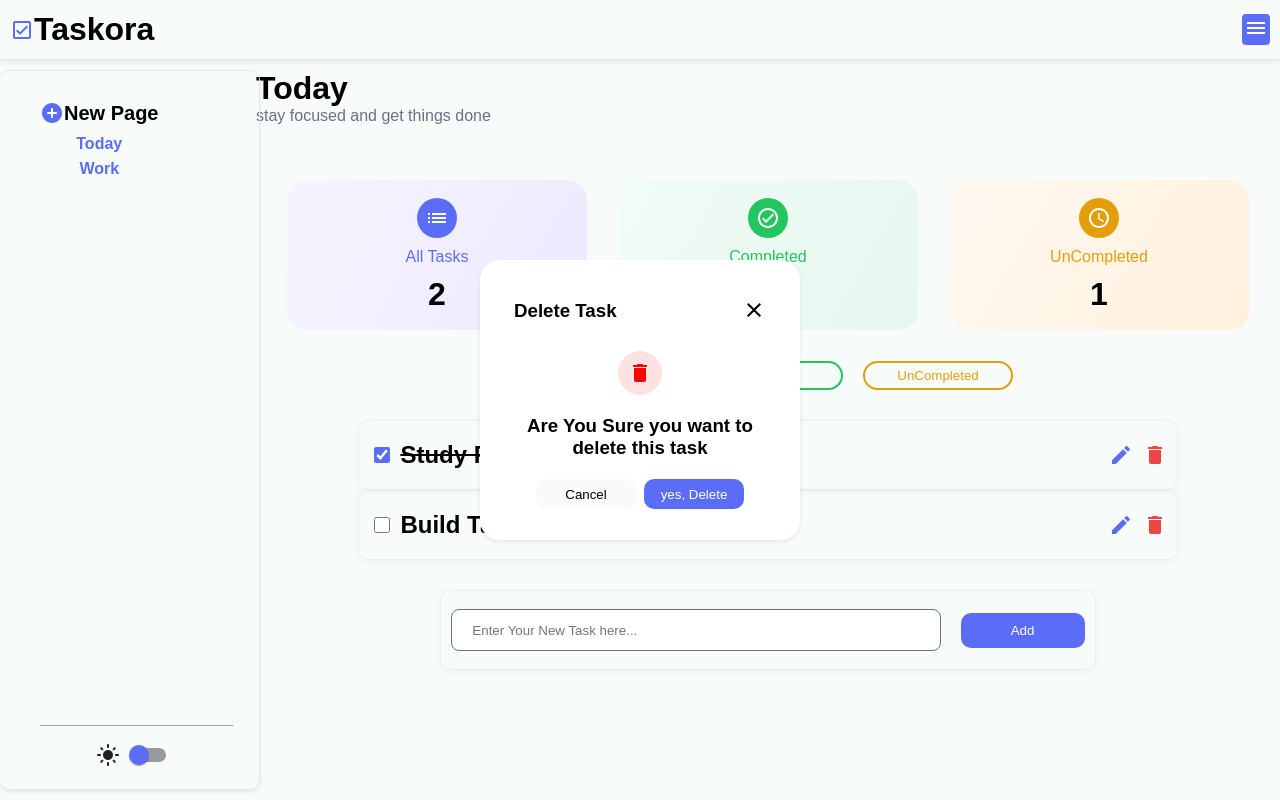
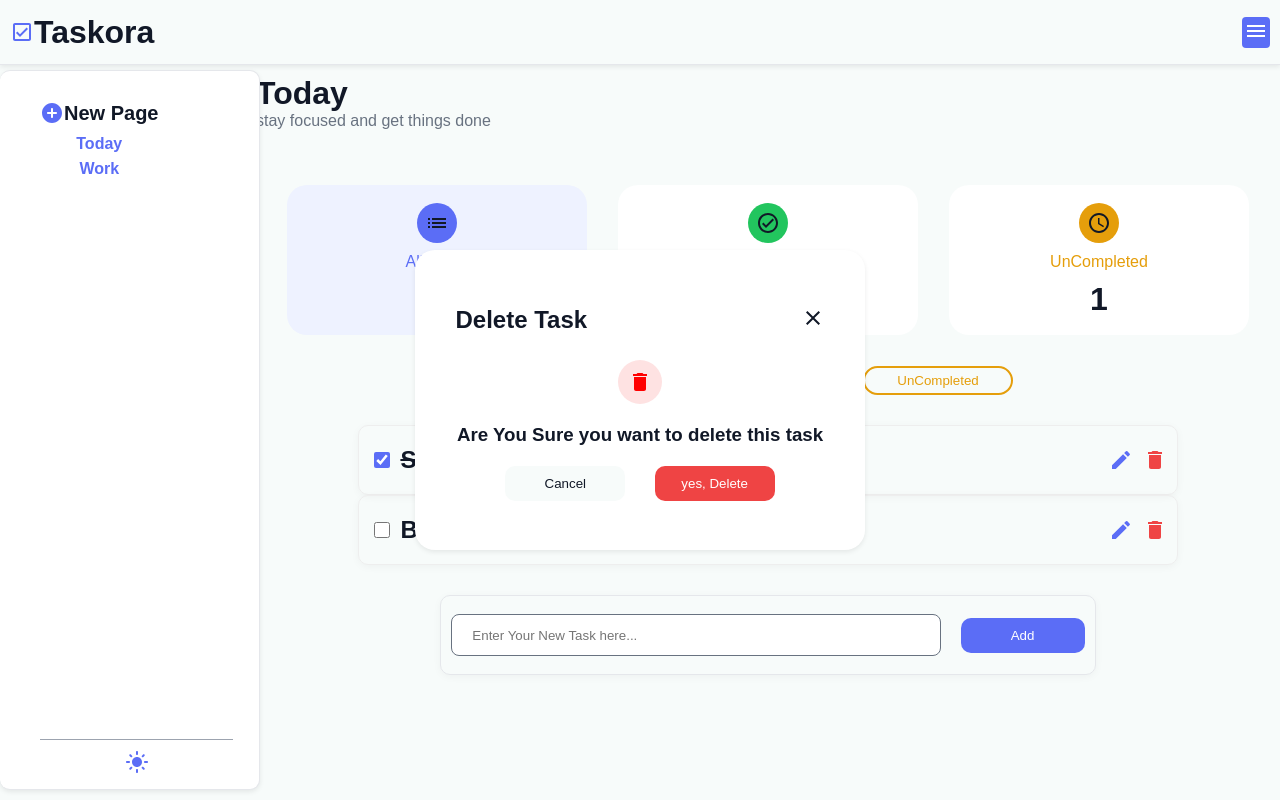
Before and after one commit to SamaMohsen11/Taskora, a React (Vite) app: page /page/1 in a window 1280 px wide. Both pictures are taken after a click on the icon 1154 px from the left and 455 px from the top of the page. Built offline with nearby package versions, Linux system fonts and the light colour scheme.

Commit message:
applying Dark Mode

```diff
--- a/src/App.css
+++ b/src/App.css
@@ -13,16 +13,25 @@
   --light-border: #E5E7EB;
 
   --success: #22C55E;
-  --warning: #F59EDB;
+  --warning: #E59E0B;
   --danger: #EF4444;
-  --warning:#E59E0B;
   --danger-hover: #DC2626;
   --primary-hover: #4A5BE0;
 
 
+  /* Current Theme - Light */
+
+  --background: var(--light-background);
+  --surface: var(--light-surface);
+
+  --text-primary: var(--light-text-primary);
+  --text-secondary: var(--light-text-secondary);
+
+  --border: var(--light-border);
 
 
-/* Dark Mode*/
+  /* Dark Mode */
+
   --dark-background: #0F1115;
   --dark-surface: #1A1F2B;
 
@@ -34,30 +43,55 @@
   --dark-border: #283038;
 }
 
-main{
+.dark {
+  --background: var(--dark-background);
+  --surface: var(--dark-surface);
+
+  --text-primary: var(--dark-text-primary);
+  --text-secondary: var(--dark-text-secondary);
+
+  --border: var(--dark-border);
+
+  --primary-light: var(--dark-primary-light);
+
+  color: var(--text-primary);
+}
+
+
+/* main{
   display: flex;
   flex-direction: column;
-/* background: red; */
   gap: 10px;
+  background: var(--background);
+  color: var(--text-primary);
+} */
+ main{
+  min-height: 100vh;
+  display: flex;
+  flex-direction: column;
+  gap: 10px;
+  background: var(--background);
+  color: var(--text-primary);
+}
 
 
+body{
+  background: var(--background);
+  color: var(--text-primary);
 }
 
-body{
-  background: var(--light-background);
-}
 
 .app{
   width: 100%;
   display: flex;
   justify-content: space-between;
+  background: var(--background);
+  color: var(--text-primary);
+}
 
 
-
-
-}
 .header {
-  height: 60px;
+  height: 65px;
   width: 100%;
   display: flex;
   justify-content: space-between;
@@ -65,18 +99,22 @@ justify-content: space-between;
   gap: 5px;
   padding-inline: 10px;
 
-  border-bottom: 1px solid var(--light-border);
+  border-bottom: 1px solid var(--border);
   box-shadow: 0 2px 5px rgba(0, 0, 0, 0.08);
+
+  background: var(--background);
+  color: var(--text-primary);
 }
+
+
 .logo{
   width: 25%;
   height: 100%;
-  /* background: red; */
   display: flex;
-  /* justify-content: center; */
   align-items: center;
-  /* background: gold; */
 }
+
+
 .toggle-btn{
   border: none;
   background: var(--primary);
@@ -89,6 +127,8 @@ justify-content: space-between;
   -o-border-radius: 4px;
   cursor: pointer;
 }
+
+
 .toggle-btn:hover{
   background: var(--primary-hover);
 }
@@ -99,6 +139,8 @@ a{
   color: var(--primary);
   cursor: pointer;
 }
+
+
 a:hover{
   color: var(--primary-hover);
 }
--- a/src/App.jsx
+++ b/src/App.jsx
@@ -10,7 +10,8 @@ import {pages} from "./Contexts/PagesContext"
 import Home from './Home';
 
 function App() {
-  const[pageName,setPageName]=useState("")
+const [darkMode, setDarkMode] = useState(false);
+  const [pageNames, setPageNames] = useState({});
     const [open, setOpen] =useState(true)
 
       const [pageData, setPageData] = useState(
@@ -49,7 +50,7 @@ function App() {
 
   return (
   <pages.Provider  value={{pageData,setPageData,addNewPage}}>
-      <main>
+    <main className={darkMode ? "dark" : ""}>
 
         <div className="header">
            <div className='logo'>
@@ -61,10 +62,10 @@ function App() {
       </div>
 
    <div className='app'>
-       <SideBar open={open} pageName={pageName} setPageName={setPageName} />
+       <SideBar open={open}   pageNames={pageNames}  darkMode={darkMode} setDarkMode={setDarkMode} />
         <Routes>
       <Route path="" element={<Home />} />
-      <Route path="/page/:pageId" element={<Page  pageName={pageName} setPageName={setPageName}/>} />
+      <Route path="/page/:pageId" element={<Page  pageNames={pageNames} setPageNames={setPageNames}/>} />
     </Routes>
    </div>
 
--- a/src/DeletePopUp.css
+++ b/src/DeletePopUp.css
@@ -1,4 +1,3 @@
-
 .popup{
 position: fixed;
 inset: 0;
@@ -12,10 +11,17 @@ z-index: 1000000;
 .popup-content h3 {
     text-align: center;
 }
-.popup-content{
-    width: 25%;
-    height: 35%;
-    background: var();
+.delete-popup-content{
+  width: 450px;
+  height: 300px;
+
+    background: var(--surface);
+    color: var(--text-primary);
+
+    padding: 20px;
+    box-sizing: border-box;
+
+
     display: flex;
     flex-direction: column;
     justify-content: center;
@@ -27,20 +33,21 @@ z-index: 1000000;
     -moz-border-radius: 20px;
     -ms-border-radius: 20px;
     -o-border-radius: 20px;
-    background: white;
     box-shadow: 0 2px 5px rgba(0, 0, 0, 0.08);
-    padding: 20px;
+    /* padding: 20px; */
 }
-.div-btns{
+.delete-btns{
     width: 80%;
-    height: 30px;
+    height: 35px;
+
     /* background: red; */
     display: flex;
     /* gap: 5px; */
     justify-content: space-evenly;
 }
-.div-btns button{
-    width: 100px;
+.delete-btns button{
+
+      width: 120px;
     height: 100%;
     border-radius: 10px;
     -webkit-border-radius: 10px;
@@ -50,30 +57,36 @@ z-index: 1000000;
     border: none;
     cursor: pointer;
 }
-.div-btns button:nth-child(1){
-    background: #F9FAFB;
+.delete-btns button:nth-child(1){
+
+     background: var(--background);
+    color: var(--text-primary);
+
+
 }
-.div-btns button:nth-child(2){
+.delete-btns button:nth-child(2){
     background: var(--danger);
     color: white;
 }
-.div-btns button:nth-child(1):hover{
-  background: #F3F4F6;;
+.delete-btns button:nth-child(1):hover{
+
+   background: var(--border);
 }
-.div-btns button:nth-child(2):hover{
+.delete-btns button:nth-child(2):hover{
     background:var(--danger-hover) ;
 }
-.popup-content div:nth-child(1){
+.delete-popup-content div:nth-child(1){
     display: flex;
     justify-content: space-between;
     align-items: center;
     width: 90%;
     height: 40px;
 }
-.popup-content div:nth-child(1) button{
+.delete-popup-content div:nth-child(1) button{
     border: none;
-background: none;
-cursor: pointer;
+    background: none;
+    cursor: pointer;
+    color: var(--text-primary);
 }
 .delete-icon{
     background:#FEE2E2;
--- a/src/DeletePopUp.jsx
+++ b/src/DeletePopUp.jsx
@@ -12,11 +12,11 @@ setOpen(false)
 return (
     <>
     <div className="popup">
-        <div className="popup-content">
-            <div ><h3>Delete Task</h3> <button onClick={handlecancel}><ClearIcon /></button> </div>
+        <div className="delete-popup-content">
+            <div ><h2>Delete Task</h2> <button onClick={handlecancel}><ClearIcon /></button> </div>
        <div className="delete-icon"><DeleteIcon style={{color:"red"}} /></div>
        <h3>Are You Sure you want to delete this task</h3>
-       <div className="div-btns">
+       <div className="delete-btns">
         <button onClick={handlecancel}>Cancel</button>
         <button onClick={handeledelete} >yes, Delete</button>
        </div>
--- a/src/Page.css
+++ b/src/Page.css
@@ -1,10 +1,9 @@
 .content{
     width: 80%;
+    height: 100%;
     display: flex;
     flex-direction: column;
     gap: 30px;
-    /* background: red; */
-
 }
 .content .header-page{
     display: flex;
@@ -12,11 +11,9 @@
     align-items: flex-start;
     width: 250px;
     height: 60px;
-    /* background:gray; */
-
 }
 .header-page p{
-    color: var(--light-text-secondary);
+    color: var(--text-secondary);
 }
 .content .cards{
     display: flex;
@@ -24,20 +21,14 @@
     align-items: center;
     width: 100%;
     height: 150px;
-    /* background: gold; */
-    /* gap: 10px; */
     margin-top: 20px;
     cursor: pointer;
 }
 .cards >div{
     width: 300px;
     height: 100%;
-    background: red;
+    background: var(--surface);
     border-radius: 20px;
-    -webkit-border-radius: 20px;
-    -moz-border-radius: 20px;
-    -ms-border-radius: 20px;
-    -o-border-radius: 20px;
     display: flex;
     flex-direction: column;
     justify-content: center;
@@ -46,24 +37,18 @@
     transition: all 0.3s ease;
 }
 .icon{
-    background: green;
+    background: var(--surface);
     width: 30px;
     padding: 8px 20px;
     display: flex;
     justify-content: center;
     align-items: center;
     border-radius: 20px;
-    -webkit-border-radius: 20px;
-    -moz-border-radius: 20px;
-    -ms-border-radius: 20px;
-    -o-border-radius: 20px;
-    color: white;
+    color: var(--text-primary);
 }
 .icon.list{
     background: var(--primary);
-
 }
-
 .icon.check{
     background: var(--success);
 }
@@ -74,72 +59,52 @@ background: var(--warning);
 .cards > div:nth-child(1) p {
     color: var(--primary);
 }
-
 .cards > div:nth-child(2) p {
     color: var(--success);
 }
-
 .cards > div:nth-child(3) p {
     color: var(--warning);
 }
 
 .cards > div:nth-child(1){
-      background: linear-gradient(120deg, #F7F4FF, #EDE9FF);
+    background: var(--primary-light);
 }
 .cards > div:nth-child(2){
-
-       background: linear-gradient(120deg, #F1FCF7, #E5F7EE);
+    background: var(--surface);
 }
 .cards > div:nth-child(3){
-
-  background: linear-gradient(120deg, #FFF9F0, #FFF0DD);
+    background: var(--surface);
 }
-
 .cards > div:nth-child(1):hover {
-  background: linear-gradient(120deg, #F0EBFF, #E1D9FF);
+    background: var(--primary-light);
     transform: translateY(-5px);
     box-shadow: 0 8px 20px rgba(108, 76, 227, 0.15);
 }
-
-
 .cards > div:nth-child(2):hover {
-  background: linear-gradient(120deg, #E5FAF0, #D4F1E3);
+    background: var(--surface);
     transform: translateY(-5px);
     box-shadow: 0 8px 20px rgba(32, 185, 120, 0.15);
 }
-
 .cards > div:nth-child(3):hover {
-  background: linear-gradient(120deg, #FFF4E4, #FDE7CA);
+    background: var(--surface);
     transform: translateY(-5px);
     box-shadow: 0 8px 20px rgba(245, 166, 35, 0.15);
 }
 .btns{
-    /* background: red; */
     display: flex;
     justify-content: center;
     align-items: center;
-    /* margin-top:50px ; */
     height: 30px;
     gap: 20px;
 }
 .btns button{
     width: 150px;
-    /*padding:;
-    verticalhorizontal*/
     padding:5px 5px;
-    border-radius:15px ;
-    -webkit-border-radius:15px ;
-    -moz-border-radius:15px ;
-    -ms-border-radius:15px ;
-    -o-border-radius:15px ;
+    border-radius:15px;
     border: none;
-    background: var(--light-background);
+    background: var(--background);
     cursor: pointer;
     transition: 0.4s all ease;
-    -webkit-transition: 0.4s all ease;
-    -moz-transition: 0.4s all ease;
-    -ms-transition: 0.4s all ease;
-    -o-transition: 0.4s all ease;
 }
 .btns button:nth-child(1){
     border: 2px solid var(--primary);
@@ -152,14 +117,9 @@ color: var(--warning);
 .btns button:nth-child(3){
     border: 2px solid var(--warning);
     color: var(--warning);
-
 }
 .btns button:hover{
     transform: translateY(-5px);
-    -webkit-transform: translateY(-5px);
-    -moz-transform: translateY(-5px);
-    -ms-transform: translateY(-5px);
-    -o-transform: translateY(-5px);
     color: white;
 }
 .btns button:nth-child(1):hover{
@@ -171,24 +131,22 @@ color: var(--warning);
 .btns button:nth-child(3):hover{
     background: var(--warning);
 }
+
 .add-task{
    height: 80px;
-   /* background: red; */
    width: 80%;
    margin: auto;
    display: flex;
    justify-content: center;
    align-items: center;
-
 }
 .add-task div{
     width: 80%;
     height: 100%;
-    /* background: blue; */
     display: flex;
     align-items: center;
     justify-content: center;
-    border: 1px solid #eee;
+    border: 1px solid var(--border);
     padding: 20px 10px;
     border-radius: 10px;
     box-shadow: 0 2px 8px rgba(0, 0, 0, 0.04);
@@ -197,23 +155,16 @@ color: var(--warning);
 .add-task div input{
     width: 600px;
     height: 100%;
-    /* background: #eee; */
-    border: 1px solid  var(--light-text-secondary);
+    border: 1px solid var(--text-secondary);
+    background: var(--surface);
+    color: var(--text-primary);
     padding: 20px;
     border-radius: 8px;
-    -webkit-border-radius: 8px;
-    -moz-border-radius: 8px;
-    -ms-border-radius: 8px;
-    -o-border-radius: 8px;
 }
 .add-task div button{
     width: 150px;
     padding: 10px;
     border-radius: 10px;
-    -webkit-border-radius: 10px;
-    -moz-border-radius: 10px;
-    -ms-border-radius: 10px;
-    -o-border-radius: 10px;
     border: none;
     background: var(--primary);
     color: white;
@@ -223,27 +174,26 @@ color: var(--warning);
     background: var(--primary-hover);
 }
 
-input:focus {
-    border-color: #374151;
+#pagename:focus {
+    border-color: var(--border);
     outline: none;
 }
 
 .pageinput{
     border: none;
-    background: #F7FBFA;
+    background: transparent;
     height: 40px;
-   /* background: red; */
     font-size: 30px;
-    color: black;
+    color: var(--text-primary);
     font-weight: bold;
-
 }
 .pageinput::placeholder {
   font-size: 30px;
-  color: black;
+
+    color: var(--text-primary);
+
   font-weight: bold;
 }
-
 
 .empty {
   min-height: 320px;
@@ -255,53 +205,42 @@ input:focus {
   padding: 30px 20px;
   box-sizing: border-box;
 }
-
 .empty-icon {
   width: 70px;
   height: 70px;
   border-radius: 50%;
   background: var(--primary-light);
-
   display: flex;
   align-items: center;
   justify-content: center;
-
   margin-bottom: 14px;
 }
-
 .empty-icon svg {
   font-size: 38px;
   color: var(--primary);
 }
-
 .empty h4 {
   margin: 0 0 6px;
   font-size: 17px;
   font-weight: 700;
-  color: var(--light-text-primary);
+  color: var(--text-primary);
 }
-
 .empty p {
   margin: 0 0 18px;
   font-size: 13px;
-  color: var(--light-text-secondary);
+  color: var(--text-secondary);
 }
-
 .empty-btn {
   border: none;
   background: var(--primary);
   color: white;
-
   padding: 10px 20px;
   border-radius: 7px;
-
   font-size: 13px;
   font-weight: 600;
-
   cursor: pointer;
   transition: 0.2s;
 }
-
 .empty-btn:hover {
   opacity: 0.9;
   transform: translateY(-1px);
--- a/src/Page.jsx
+++ b/src/Page.jsx
@@ -3,14 +3,16 @@ import CheckCircleOutlinedIcon from "@mui/icons-material/CheckCircleOutlined";
 import ListIcon from "@mui/icons-material/List";
 import AccessTimeIcon from "@mui/icons-material/AccessTime";
 import { pages } from "./Contexts/PagesContext";
-import { useContext,useState ,useRef } from "react";
+import { useContext,useState ,useRef  } from "react";
 import { useParams} from "react-router-dom";
 import "./Page.css"
 import TaskList from "./TaskList"
-export default function Page({pageName,setPageName}) {
+
+export default function Page({pageNames,setPageNames}) {
   const [filter, setFilter] = useState("all");
   const [task,setTask]=useState("")
   const { pageId } = useParams();
+  const pageName = pageNames[pageId] || "";
   const taskInputRef = useRef(null);
     const { pageData,setPageData } = useContext(pages);
   const currentPage = pageData.find(
@@ -62,7 +64,6 @@ function addtask() {
 
   setTask("");
 }
-
 function updatePageName(value) {
   if (!value.trim()) return;
 
@@ -73,7 +74,11 @@ function updatePageName(value) {
         : page
     )
   );
-  setPageName("")
+
+  setPageNames(prev => ({
+    ...prev,
+    [pageId]: ""
+  }));
 }
 
 function emptyState() {
@@ -87,7 +92,7 @@ function emptyState() {
         <h4>No Tasks Yet</h4>
         <p>Add a task to get started</p>
 
-        <button className="empty-btn" onClick={()=>{taskInputRef.current.focus();addtask()}}>+ Add Task</button>
+        <button className="empty-btn" onClick={()=>{task.trim()!==""?addtask():taskInputRef.current.focus();}}>+ Add Task</button>
       </div>
     );
   }
@@ -122,8 +127,24 @@ function emptyState() {
     <>
       <div className="content">
         <div className="header-page">
-         {!currentPage?.title?  <input key={pageId} value={pageName} onChange={(e)=>setPageName(e.target.value)} className="pageinput"placeholder="New Page"  onKeyDown={(e)=>{if(e.key==="Enter"){ updatePageName(e.target.value);
-}}}/>: <h1>{currentPage.title}</h1>}
+         {!currentPage?.title?  <input
+  key={pageId}
+  id="pagename"
+  value={pageName}
+  onChange={(e) =>
+    setPageNames(prev => ({
+      ...prev,
+      [pageId]: e.target.value
+    }))
+  }
+  className="pageinput"
+  placeholder="New Page"
+  onKeyDown={(e) => {
+    if (e.key === "Enter") {
+      updatePageName(e.target.value);
+    }
+  }}
+/>: <h1>{currentPage.title}</h1>}
           <p>stay focused and get things done</p>
         </div>
 
--- a/src/SideBar.css
+++ b/src/SideBar.css
@@ -31,7 +31,10 @@ margin-left: 20px;
     /* background: blue; */
     width: 100%;
 
-
+    color: var(--text-primary);
+}
+.new-page-btn h2{
+  color: var(--text-primary);
 }
 h4{
     display: flex;
@@ -92,3 +95,8 @@ margin-top: 10px;
 .addicon:hover{
   color: var(--primary-hover);
 }
+
+.dark,.light{
+  color: var(--primary);
+  cursor: pointer;
+}
--- a/src/SideBar.jsx
+++ b/src/SideBar.jsx
@@ -10,16 +10,14 @@ import {pages} from "./Contexts/PagesContext"
 import { useContext } from "react";
 import { Link,useNavigate,useLocation } from "react-router-dom";
 
-export default function SideBar({open,pageName,setPageName}) {
+
+  export default function SideBar({open,pageNames ,darkMode,setDarkMode}) {
   const location = useLocation();
 const currentPageId = Number(location.pathname.split("/").pop());
 
  const navigate= useNavigate()
  const handleNewPage = () => {
    const newPage = addNewPage();
-    setPageName("");
-
-
  navigate(`/page/${newPage.id}`);
 };
 
@@ -34,9 +32,9 @@ const currentPageId = Number(location.pathname.split("/").pop());
       className="page-link"
     >
 
-    <h4>
+<h4>
   {page.title ||
-    (page.id === currentPageId ? pageName : "") ||
+    pageNames[page.id] ||
     "New Page"}
 </h4>
 
@@ -90,12 +88,10 @@ const currentPageId = Number(location.pathname.split("/").pop());
   <hr />
 
   <div className="mode">
-    {light ? <LightModeIcon /> : <DarkModeIcon />}
 
-    <Switch
-      onChange={() => setLight(!light)}
-      style={{ color: "var(--primary)" }}
-    />
+    {darkMode ? <DarkModeIcon  onClick={() => setDarkMode(!darkMode)} className="dark" /> : <LightModeIcon  className="light"  onClick={() => setDarkMode(!darkMode)} />}
+
+
   </div>
 </div>
 
--- a/src/Task.jsx
+++ b/src/Task.jsx
@@ -52,7 +52,7 @@ export default function Task({task}){
 
     return(
         <>
-          <div>{delopen&&<DeletePopUp deleteTask={deleteTask} setOpen={setDelOpen}/>} </div>
+          {delopen&&<DeletePopUp deleteTask={deleteTask} setOpen={setDelOpen}/>}
           <div>{updopen&&< UpdatePopUp UpdatePopUp={updatetask} setOpen={setUpdOpen} tasktitle={task.title}  updateValue={updateValue} setUpdateValue={setUpdateValue}/>} </div>
         <div className="task-content">
 
--- a/src/UpdatePopUp.css
+++ b/src/UpdatePopUp.css
@@ -1,4 +1,3 @@
-
 .popup{
 position: fixed;
 inset: 0;
@@ -12,34 +11,46 @@ z-index: 1000000;
     text-align: center;
 }
 .popup-content{
-    width: 25%;
-    height: 35%;
-    background: var();
+    width: 400px;
+    height: 300px;
+    background: var(--surface);
+    color: var(--text-primary);
     display: flex;
     flex-direction: column;
     justify-content: center;
     align-items: center;
     align-items: center;
-    gap: 20px;
+    gap: 30px;
     border-radius: 20px;
     -webkit-border-radius: 20px;
     -moz-border-radius: 20px;
     -ms-border-radius: 20px;
     -o-border-radius: 20px;
-    background: white;
+    background: var(--surface);
     box-shadow: 0 2px 5px rgba(0, 0, 0, 0.08);
-    padding: 20px;
+    /* padding: 20px; */
+}
+.popup-content div:nth-child(1){
+    display: flex;
+    justify-content: space-between;
+    width: 80%;
+}
+.popup-content div:nth-child(1) button{
+    background: none;
+    border: none;
+    color: var(--text-primary);
+
 }
 .div-btns{
     width: 80%;
-    height: 30px;
+    height: 35px;
 
     display: flex;
 
     justify-content: space-evenly;
 }
 .div-btns button{
-    width: 100px;
+    width: 120px;
     height: 100%;
     border-radius: 10px;
     -webkit-border-radius: 10px;
@@ -50,14 +61,15 @@ z-index: 1000000;
     cursor: pointer;
 }
 .div-btns button:nth-child(1){
-    background: #F9FAFB;
+    background: var(--background);
+    color: var(--text-primary);
 }
 .div-btns button:nth-child(2){
     background: var(--primary);
     color: white;
 }
 .div-btns button:nth-child(1):hover{
-  background: #F3F4F6;;
+  background: var(--border);
 }
 .div-btns button:nth-child(2):hover{
     background:var(--primary-hover) ;
@@ -71,17 +83,19 @@ z-index: 1000000;
 }
 .inputs input{
     width: 100%;
-    height: 25px;
+    height: 30px;
     border-radius: 5px;
     -webkit-border-radius: 5px;
     -moz-border-radius: 5px;
     -ms-border-radius: 5px;
     -o-border-radius: 5px;
     padding: 3px 5px;
-     border: 1px solid  var(--light-text-secondary);
+    border: 1px solid var(--text-secondary);
+    background: var(--surface);
+    color: var(--text-primary);
 }
 
-.inputs input:focus {
+/* .inputs input:focus {
     border-color: #374151;
-  outline: none;
-}
+  /* outline: none; */
+/* }  */
--- a/src/UpdatePopUp.jsx
+++ b/src/UpdatePopUp.jsx
@@ -13,7 +13,7 @@ UpdatePopUp();
         <>
           <div className="popup">
         <div className="popup-content">
-            <div ><h3>Update Task</h3> <button onClick={handlecancel}><ClearIcon /></button> </div>
+            <div ><h3>Update Task</h3> <button onClick={handlecancel}><ClearIcon style={{cursor:"pointer"}} /></button> </div>
 
        <div className="inputs">
 <label htmlFor="task">Tilte</label>
```
Lines whose indentation alone changed are shown as unchanged.
